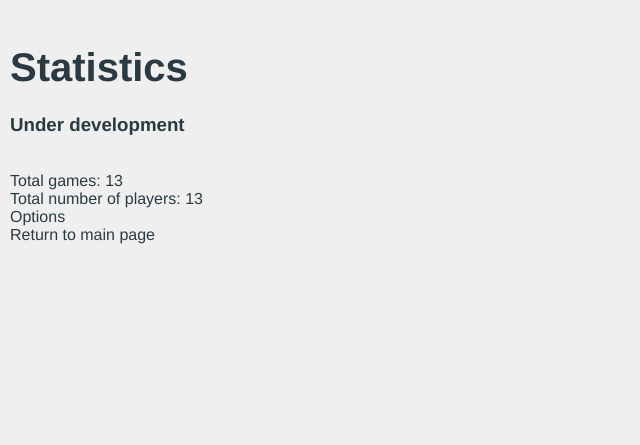
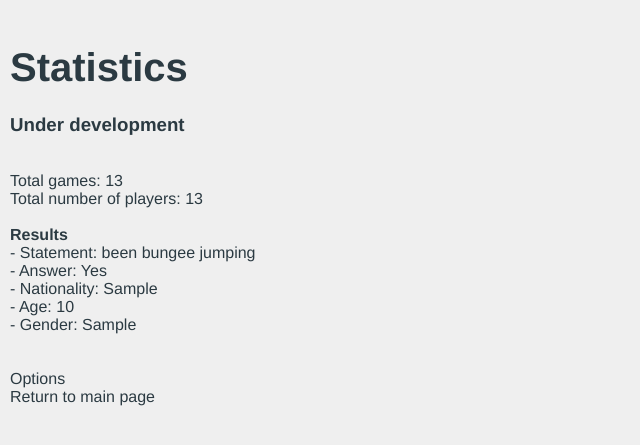
Before and after one commit to RRothfeld/NeverEver, a Django app: page /stats in a window 1280 px wide. Shown: the top 445 px of the page, without its empty margins (0-640 px from the left). Run offline with Django 3.2, Linux system fonts and the light colour scheme; data comes from the database, SQL or seed files in the repository; both versions use the stored data as it was before the commit; tables that the repository leaves empty hold one stand-in row (values such as "Sample post").

Commit message:
Results displayed in overall stats! Created Result model. Modified population and deletion scripts. Modified the stats template

```diff
--- a/project/neverever/models.py
+++ b/project/neverever/models.py
@@ -83,6 +83,17 @@ class Answer(models.Model):
         return "Answer " + str(self.stamp)
 
 
+class Result(models.Model):
+    statement = models.ForeignKey(Statement)
+    gender = models.CharField(max_length=128, null=True)
+    age = models.IntegerField(null=True)
+    nationality = models.CharField(max_length=128, null=True)
+    answer = models.BooleanField(default=False)
+
+    def __unicode__(self):
+        return "result_" + str(self.id)
+
+
 class GlobalCounter(models.Model):
     total_sessions = models.IntegerField()
     total_players = models.IntegerField()
--- a/project/neverever/views.py
+++ b/project/neverever/views.py
@@ -1,6 +1,6 @@
 from django.shortcuts import render
 
-from neverever.models import Category, Statement, Session, Player, Answer,GlobalCounter
+from neverever.models import Category, Statement, Session, Player, Answer, GlobalCounter, Result
 from neverever.forms import StatementForm, AnswerForm, SessionForm, PlayerForm
 
 
@@ -32,7 +32,8 @@ def about(request):
 
 def stats(request):
     gc = GlobalCounter.objects.all()[0]
-    context_dict = {'globalCounter' : gc}
+    results = Result.objects.all()
+    context_dict = {'globalCounter': gc, 'results': results}
     return render(request, 'neverever/stats.html', context_dict)
 
 
--- a/project/templates/neverever/stats.html
+++ b/project/templates/neverever/stats.html
@@ -10,6 +10,30 @@
     {% if globalCounter %}
         <br />Total games: {{ globalCounter.total_sessions }}
         <br />Total number of players: {{ globalCounter.total_players }}
+        <br />
+    {% endif %}
+    {% if results %}
+        <br /><b>Results</b><br />
+        {% for result in results %}
+            - Statement: {{ result.statement }}<br />
+            - Answer:
+            {%  if result.answer %}
+                Yes
+            {% else %}
+                No
+            {% endif %}
+            <br />
+            {% if result.nationality %}
+                - Nationality: {{ result.nationality }} <br />
+            {% endif %}
+            {% if result.age %}
+                - Age: {{ result.age }} <br />
+            {% endif %}
+            {% if result.gender %}
+                - Gender: {{ result.gender }} <br />
+            {% endif %}
+            <br />
+        {% endfor %}
     {% endif %}
     <br><a href=" {% url 'stats_options' %}">Options</a>
     <br><a href="{%  url 'index' %}">Return to main page</a>
```
Also changed, not shown: project/deleteModelInstances.py (+6 -1 lines), project/populate_app.py (+19 -8 lines), project/db.sqlite3 (deleted).
